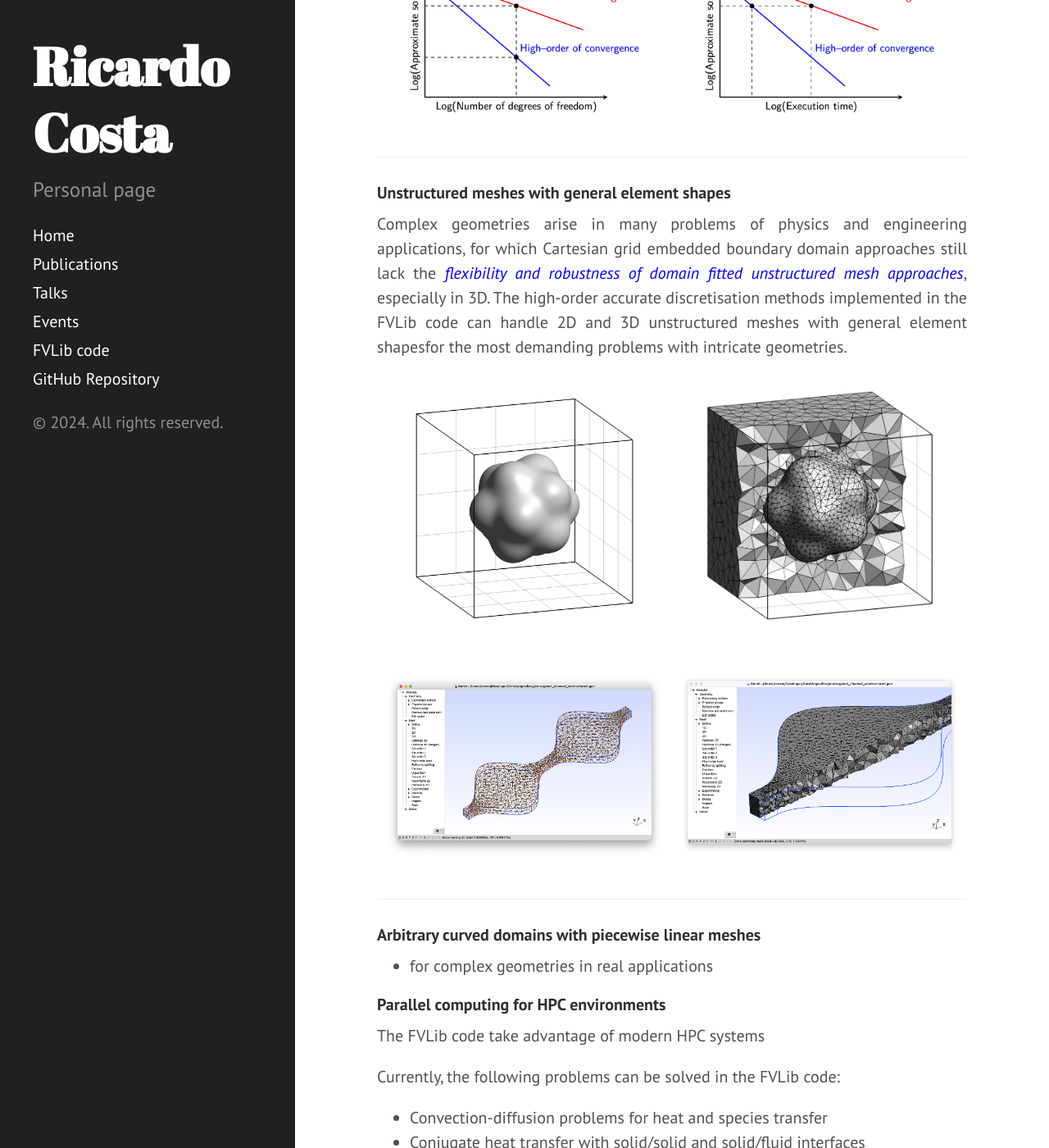
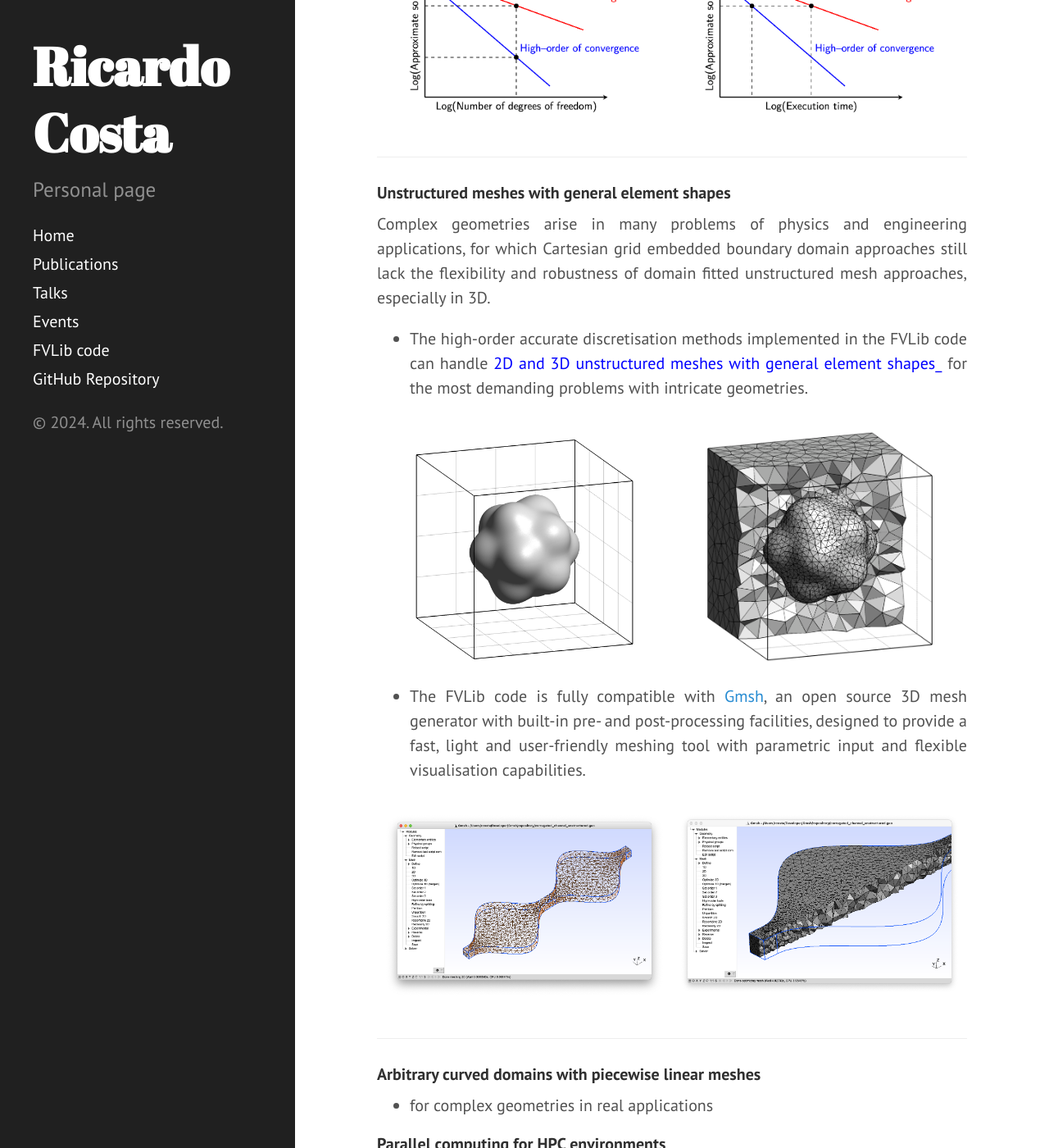
Before and after one commit to ricardodpcosta/ricardodpcosta.github.io, a Jekyll site: the page built from fvlib.md, in a window 1280 px wide and 1400 px high, scrolled down 1709 px. Shown: the whole window at 82% size. Built offline with Jekyll 4.4.1, drawn with Linux system fonts in a browser that asks for light colours; Markdown is read by kramdown in place of the engine named in the settings.

Commit message:
Update fvlib.md

```diff
--- a/fvlib.md
+++ b/fvlib.md
@@ -52,7 +52,9 @@ The discretisation methods implemented in the FVLib code are highly accurate in
 
 #### **Unstructured meshes with general element shapes**
 
-Complex geometries arise in many problems of physics and engineering applications, for which Cartesian grid embedded boundary domain approaches still lack the <span style="color:blue">_flexibility and robustness of domain fitted unstructured mesh approaches_</span>, especially in 3D. The high-order accurate discretisation methods implemented in the FVLib code can handle 2D and 3D unstructured meshes with general element shapesfor the most demanding problems with intricate geometries.
+Complex geometries arise in many problems of physics and engineering applications, for which Cartesian grid embedded boundary domain approaches still lack the flexibility and robustness of domain fitted unstructured mesh approaches, especially in 3D.
+
+- The high-order accurate discretisation methods implemented in the FVLib code can handle <span style="color:blue">2D and 3D unstructured meshes with general element shapes_</span> for the most demanding problems with intricate geometries.
 
 <p style="margin-bottom: 1cm;"></p>
 
@@ -65,6 +67,7 @@ Complex geometries arise in many problems of physics and engineering application
   </div>
 </div>
 
+- The FVLib code is fully compatible with [Gmsh](https://gmsh.info/), an open source 3D mesh generator with built-in pre- and post-processing facilities, designed to provide a fast, light and user-friendly meshing tool with parametric input and flexible visualisation capabilities.
 
 <p style="margin-bottom: 1cm;"></p>
 
```
